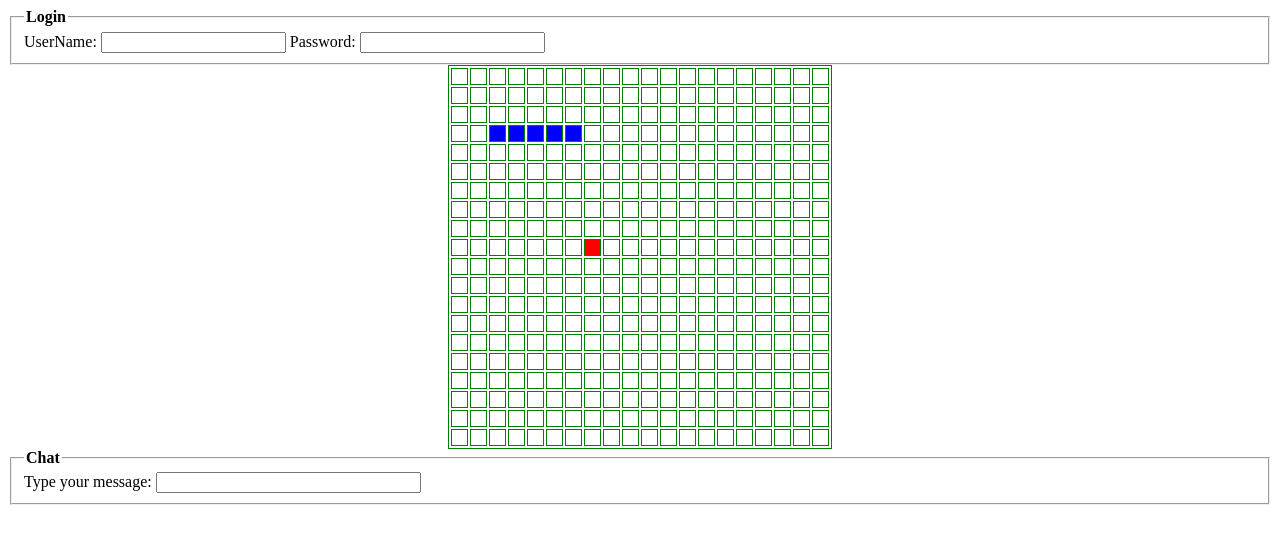
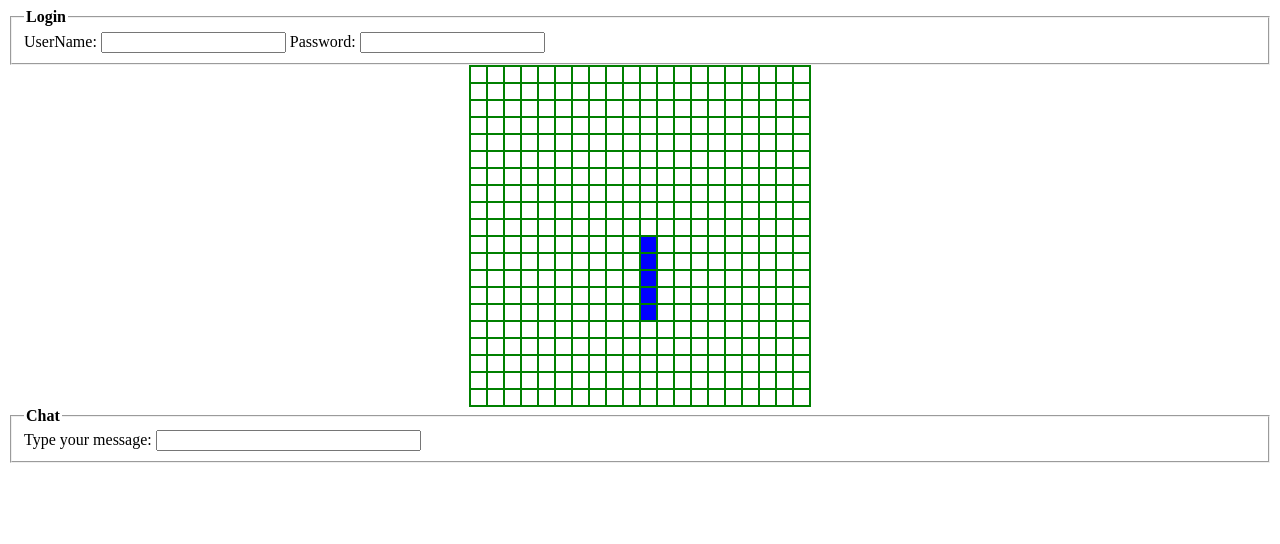
Before and after one commit to Fin3er/Matopeli_vsk_ryhma6, a website: page client/index.html in a window 1280 px wide. Drawn offline with Linux system fonts and the light colour scheme.

Commit message:
Improvements to client side code

```diff
--- a/client/game.js
+++ b/client/game.js
@@ -1,39 +1,52 @@
 var snakePosition = [];
 
-function startGame() {
+function startGame(width, height) {
+
+	this.height = height;
+	this.width = width;
+
 	console.log("startGame function called");
-	initGameboard(20,20);
-	drawWorm();
-	newFood();
+
+	initGameboard(width, height);
+
+	drawWorm({
+		'length': 5,
+		'color': 'blue',
+		'startPosX': width/2,
+		'startPosY': height/2
+	});
+	//newFood();
 }
 
-function initGameboard(height,width) {
+function initGameboard(width, height) {
 	console.log("initGameboard");
 
-	var gameboard = '<table id="gameboard">';
+	var gameboard = '<div id="gameboard">';
 	for(var i=0;i<height;i++) {
-		gameboard+='<tr>';
+		gameboard+='<div class="row">';
 		for(var j=0;j<width;j++) {
-			var id=(j+(i*height));
-			var grid = '<td id="' + id + '"title="' + id + '"></td>';
+			var id=j+'_'+i;
+			var grid = '<div id="' + id + '"title="' + id + '" class="cell"></div>';
 			gameboard+=grid;
 		}
-		gameboard += '</tr>';
+		gameboard += '</div>';
 	}
-	gameboard+='</table>';
+	gameboard+='</div>';
 	document.getElementById('gameboard').innerHTML = gameboard;
 }
 
-function drawWorm() {
-	var length=5;
-	var color='blue';
-	var startPosition = 62;
 
-for(var i=0;i<length;i++){
-	snakePosition.push(startPosition+i);
-	document.getElementById(startPosition+i).style.backgroundColor = color;
+// Draws the initial worm
+// Array of params: int length, string color, int startPosX, int startPosY
+
+function drawWorm(myWorm) {
+
+	for(var i=0;i<myWorm.length;i++) {
+	snakePosition.push(myWorm.startPosX+'_'+(myWorm.startPosY+i));
+	document.getElementById(myWorm.startPosX+'_'+(myWorm.startPosY+i)).style.backgroundColor = myWorm.color;
 	}
 }
+
 
 function newFood() {
 	var color='red';
--- a/client/index.html
+++ b/client/index.html
@@ -6,7 +6,7 @@
 	<script src="game.js"></script>
 	<link rel="stylesheet" href="style.css">
 </head>
-<body onload="startGame()">
+<body onload="startGame(20,20)">
 	<div id="login">
 		<fieldset>
 			<legend><strong>Login</strong></legend>
--- a/client/style.css
+++ b/client/style.css
@@ -1,14 +1,23 @@
-table, td, tr {
+#gameboard div {
+	padding: 0px;
 	border: 1px solid green;
-	padding: 0px;
+}
+
+#gameboard {
+	display: table;
 	margin: auto;
 }
 
-td {
+#gameboard .row {
+	display: table-row;
+}
+
+#gameboard .cell {
+	display: table-cell;
 	width: 15px;
 	height: 15px;
 }
 
-td:hover {
+#gameboard .cell:hover {
 	background-color: red;
-	}
+}
```
